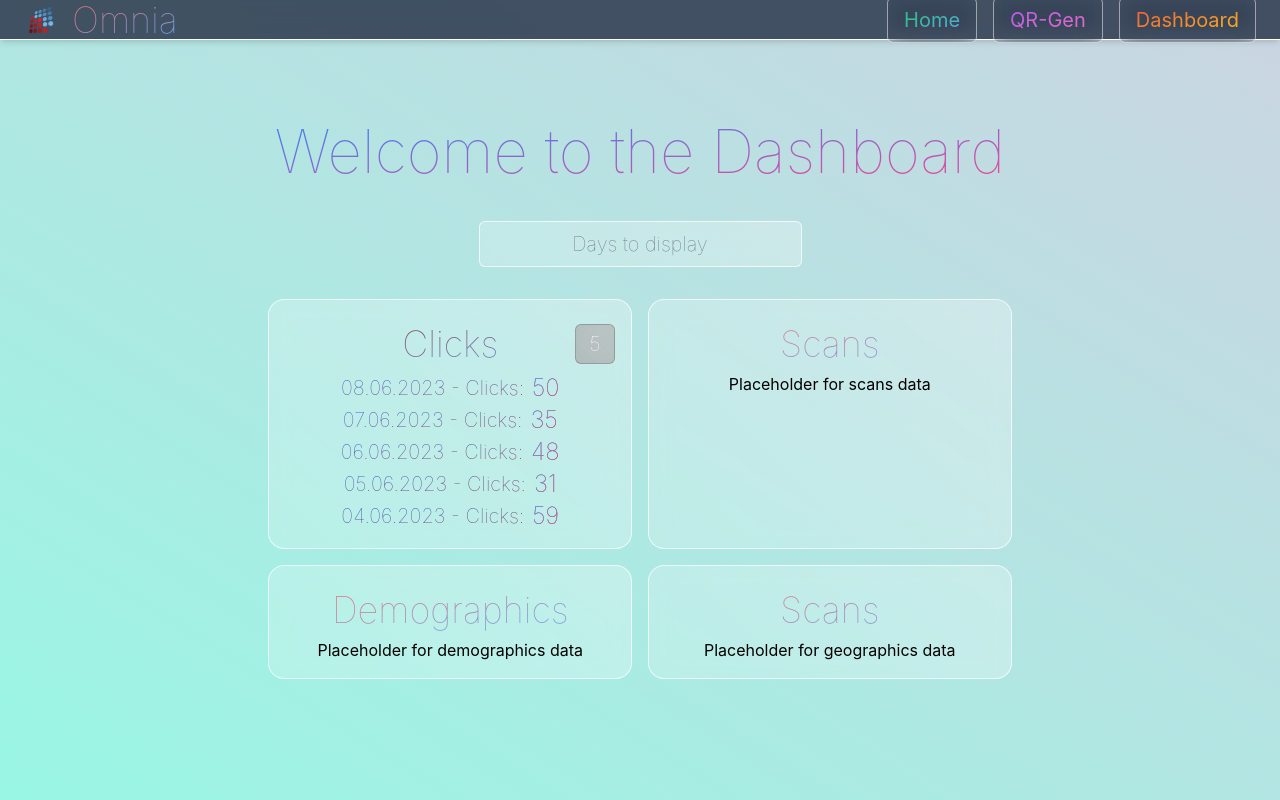
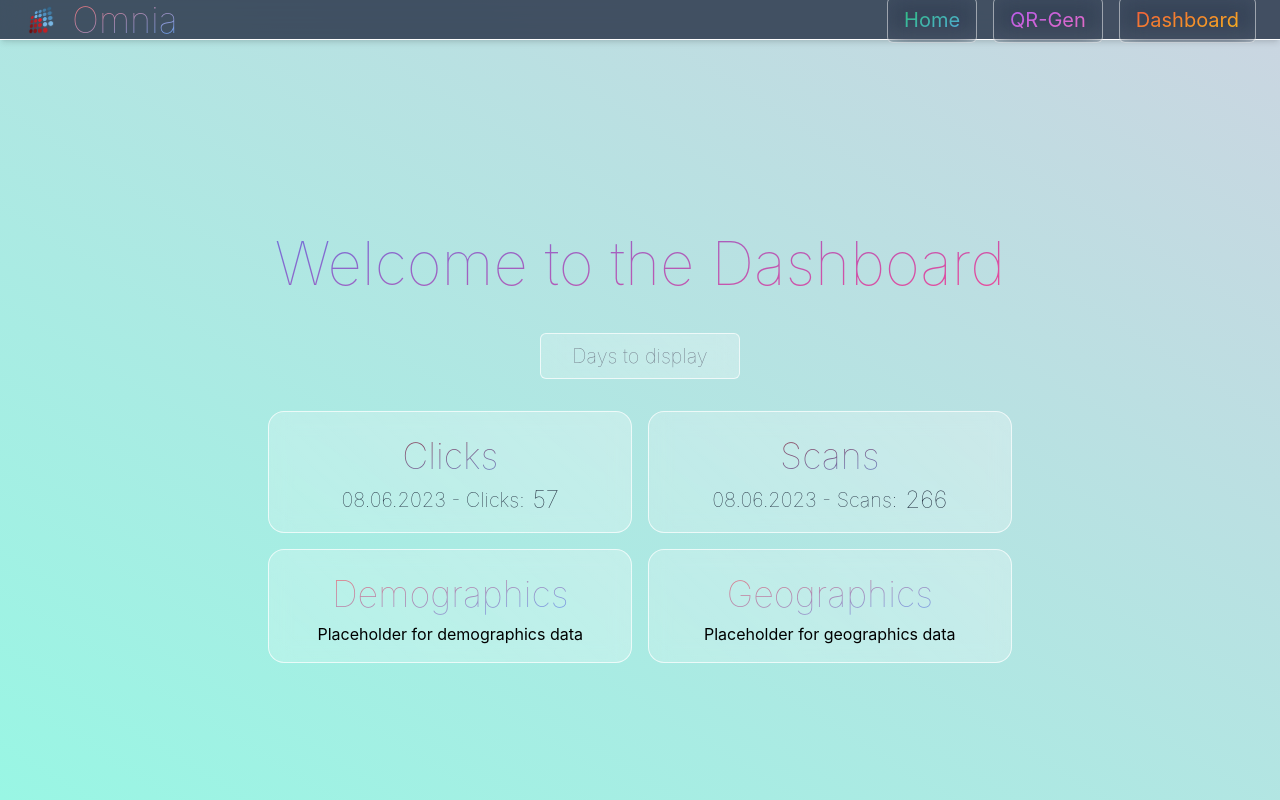
Before and after one commit to FredrikHaugen/qr, a React (Create React App) app: page /dashboard in a window 1280 px wide. Built offline with nearby package versions, Linux system fonts and the light colour scheme.

Commit message:
update cards

```diff
--- a/src/components/ClicksCard.jsx
+++ b/src/components/ClicksCard.jsx
@@ -1,43 +1,28 @@
 import React, { useState, useEffect } from 'react';
 
-function generateClicksData(days) {
-  const data = [];
-  for (let i = 0; i < days; i++) {
-    const date = new Date();
-    date.setDate(date.getDate() - i);
-    data.push({
-      date,
-      clicks: Math.floor(Math.random() * 100) // Replace this with real clicks data
-    });
+function ClicksCard({ days }) {
+  const [clicksData, setClicksData] = useState([]);
+  const [isExpanded, setIsExpanded] = useState(false);
+
+  const generateClicksData = (days) => {
+    const data = [];
+    for(let i=0; i<days; i++){
+      const date = new Date();
+      date.setDate(date.getDate() - i);
+      data.push({ date, clicks: Math.floor(Math.random() * 100) });
+    }
+    return data;
+  };
+
+  const displayDate = (date) => {
+    return `${("0" + date.getDate()).slice(-2)}.${("0" + (date.getMonth() + 1)).slice(-2)}.${date.getFullYear()}`;
   }
-  return data;
-}
-
-function ClicksCard() {
-  const [days, setDays] = useState(5);
-  const [inputValue, setInputValue] = useState(5);
-  const [clicksData, setClicksData] = useState([]);
 
   useEffect(() => {
     setClicksData(generateClicksData(days));
   }, [days]);
 
-  const displayDate = (date) => {
-    return `${("0" + date.getDate()).slice(-2)}.${("0" + (date.getMonth() + 1)).slice(-2)}.${date.getFullYear()}`;
-  }
-
-  const handleInputChange = (event) => {
-    setInputValue(event.target.value);
-  }
-
-  const handleKeyDown = (event) => {
-    if (event.key === 'Enter') {
-      const value = parseInt(inputValue, 10);
-      if (value >= 1 && value <= 10) {
-        setDays(value);
-      }
-    }
-  }
+  const displayedData = isExpanded ? clicksData : clicksData.slice(0, 5);
 
   return (
     <div className="rounded-2xl px-12 py-4 text-center relative"
@@ -49,29 +34,25 @@ function ClicksCard() {
       }}
     >
       <h1 className='text-transparent py-2 bg-clip-text bg-gradient-to-br from-red-800 to-blue-400 text-4xl font-thin'>
-      Clicks
-      </h1>
-      <div className='absolute top-4 right-4 py-2'>
-        <input type='text' value={inputValue} onChange={handleInputChange} onKeyDown={handleKeyDown}
-        className='rounded-md px-2 text-white text-xl font-thin appearance-none'
-        style={{
-          backdropFilter: 'blur(10px)',
-          backgroundColor: 'rgba(150,150,150,0.6)',
-          border: '1px solid rgba(100,100,100,0.4)',
-          backgroundImage: 'linear-gradient(45deg, rgba(255,255,255,0.05), rgba(255,255,255,0.15))',
-          width: '40px',
-          height: '40px',
-          textAlign: 'center'
-        }}
-        />
-      </div>
+      Clicks</h1>
       <div>
-        {clicksData.map(({ date, clicks }) => (
-          <p key={date} className='flex items-center justify-center text-transparent bg-clip-text bg-gradient-to-br to-red-800 from-blue-600 text-xl font-thin'>
-            {displayDate(date)} - Clicks: <span className='ml-2 text-transparent bg-clip-text bg-gradient-to-br from-blue-400 to-pink-500 text-2xl font-thin'>{clicks}</span>
-          </p>
+        {displayedData.map((data, index) => (
+          <div key={index} className='flex justify-center items-center space-x-2'>
+            <p className='text-slate-800 text-xl font-thin'>
+              {displayDate(data.date)} - Clicks:</p>
+            <span className='text-slate-800 text-2xl font-thin'> {data.clicks}
+            </span>
+          </div>
         ))}
       </div>
+      {clicksData.length > 5 && (
+        <button
+          onClick={() => setIsExpanded(!isExpanded)}
+          className=" border-[0.5px] rounded-md shadow-sm  hover:shadow-md ease-in-out duration-300 text-transparent p-1 bg-clip-text bg-gradient-to-br from-red-800 to-blue-400 text-md font-thin mt-1"
+        >
+          {isExpanded ? 'Show Less' : 'Show More'}
+        </button>
+      )}
     </div>
   );
 }
--- a/src/components/Dashboard.jsx
+++ b/src/components/Dashboard.jsx
@@ -5,34 +5,40 @@ import DemographicsCard from './DemographicsCard';
 import GeographicsCard from './GeographicsCard';
 
 function Dashboard() {
-  const [days, setDays] = useState(5);
+  const [days, setDays] = useState(1);
 
-  const handleInputChange = (event) => {
-    const value = parseInt(event.target.value, 10);
-    if (value >= 1 && value <= 10) {
-      setDays(value);
+  const handleKeyDown = (e) => {
+    if (e.key === 'Enter') {
+      const value = Number(e.target.value);
+      if (value >= 1 && value <= 30) {
+        setDays(value);
+      } else {
+        alert("Please enter a value between 1 and 30");
+        e.target.value = days; // reset input value
+      }
     }
-  };
+  }
 
   return (
-    <div className='h-screen w-screen bg-gradient-to-tr from-teal-200 to-slate-300 flex flex-col items-center justify-center p-10'>
-      <h1 className='text-transparent bg-clip-text bg-gradient-to-br from-blue-500 to-pink-500 text-6xl font-thin mb-10'>
+    <div className='bg-gradient-to-tr from-teal-200 to-slate-300 h-screen flex flex-col items-center justify-center p-10'>
+      <h1 className='pt-24 text-transparent bg-clip-text bg-gradient-to-br from-blue-500 to-pink-500 text-6xl font-thin mb-10'>
         Welcome to the Dashboard
       </h1>
-      <input type='text' placeholder='Days to display' onChange={handleInputChange}
+      <input type='text' pattern="\d*" min='1' max='30' placeholder='Days to display' onKeyDown={handleKeyDown}
         className='rounded-md mb-8 text-xl font-thin appearance-none text-center'
         style={{
           backdropFilter: 'blur(10px)',
           backgroundColor: 'rgba(255,255,255,0.15)',
           border: '1px solid rgba(255,255,255,0.7)',
           backgroundImage: 'linear-gradient(45deg, rgba(255,255,255,0.05), rgba(255,255,255,0.15))',
+          width: '200px',
         }}
       />
       <div className='grid grid-cols-2 gap-4'>
         <ClicksCard days={days} />
-        <ScansCard days={days} />
-        <DemographicsCard days={days} />
-        <GeographicsCard days={days} />
+        <ScansCard days={days}/>
+        <DemographicsCard />
+        <GeographicsCard />
       </div>
     </div>
   )
--- a/src/components/GeographicsCard.jsx
+++ b/src/components/GeographicsCard.jsx
@@ -11,7 +11,7 @@ function GeographicsCard() {
       }}
     >
       <h1 className='text-transparent py-2 bg-clip-text bg-gradient-to-br from-red-400 to-blue-400 text-4xl font-thin'>
-      Scans</h1>
+      Geographics</h1>
       <p>Placeholder for geographics data</p>
     </div>
   );
--- a/src/components/ScansCard.jsx
+++ b/src/components/ScansCard.jsx
@@ -1,8 +1,31 @@
-import React from 'react';
+import React, { useState, useEffect } from 'react';
 
-function ScansCard() {
+function ScansCard({ days }) {
+  const [scansData, setScansData] = useState([]);
+  const [isExpanded, setIsExpanded] = useState(false);
+
+  const generateScansData = (days) => {
+    const data = [];
+    for(let i=0; i<days; i++){
+      const date = new Date();
+      date.setDate(date.getDate() - i);
+      data.push({ date, scans: Math.floor(Math.random() * 300) });
+    }
+    return data;
+  };
+
+  const displayDate = (date) => {
+    return `${("0" + date.getDate()).slice(-2)}.${("0" + (date.getMonth() + 1)).slice(-2)}.${date.getFullYear()}`;
+  }
+
+  useEffect(() => {
+    setScansData(generateScansData(days));
+  }, [days]);
+
+  const displayedData = isExpanded ? scansData : scansData.slice(0, 5);
+
   return (
-    <div className="rounded-2xl px-12 py-4 text-center"
+    <div className="rounded-2xl px-12 py-4 text-center relative"
       style={{
         backdropFilter: 'blur(10px)',
         backgroundColor: 'rgba(255,255,255,0.15)',
@@ -10,9 +33,26 @@ function ScansCard() {
         backgroundImage: 'linear-gradient(45deg, rgba(255,255,255,0.05), rgba(255,255,255,0.15))',
       }}
     >
-      <h1 className='text-transparent py-2 bg-clip-text bg-gradient-to-br from-red-400 to-blue-400 text-4xl font-thin'>
+      <h1 className='text-transparent py-2 bg-clip-text bg-gradient-to-br from-red-800 to-blue-400 text-4xl font-thin'>
       Scans</h1>
-      <p>Placeholder for scans data</p>
+      <div>
+        {displayedData.map((data, index) => (
+          <div key={index} className='flex justify-center items-center space-x-2'>
+            <p className='text-slate-800 text-xl font-thin'>
+              {displayDate(data.date)} - Scans:</p>
+            <span className='text-slate-800 text-2xl font-thin'> {data.scans}
+            </span>
+          </div>
+        ))}
+      </div>
+      {scansData.length > 5 && (
+        <button
+          onClick={() => setIsExpanded(!isExpanded)}
+          className=" border-[0.5px] rounded-md shadow-sm  hover:shadow-md ease-in-out duration-300 text-transparent p-1 bg-clip-text bg-gradient-to-br from-red-800 to-blue-400 text-md font-thin mt-1"
+        >
+          {isExpanded ? 'Show Less' : 'Show More'}
+        </button>
+      )}
     </div>
   );
 }
```
